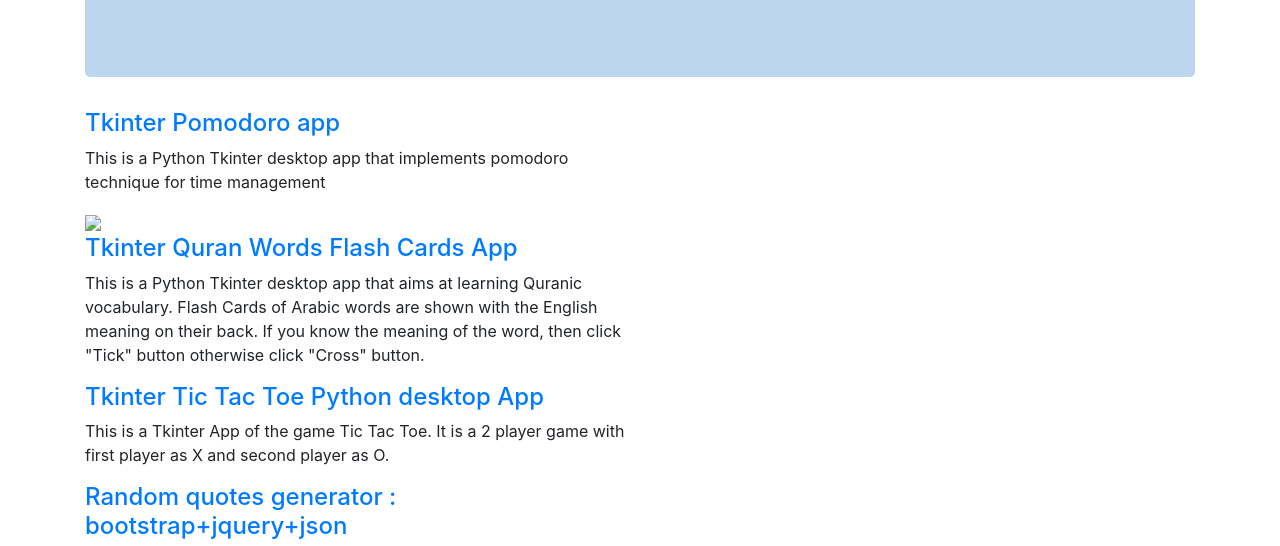
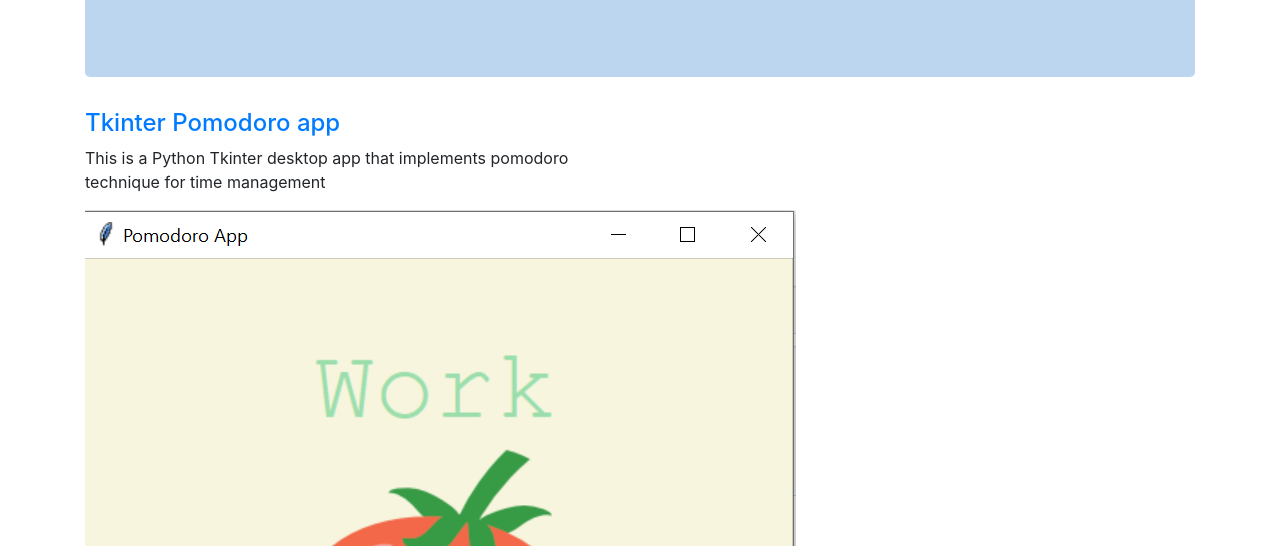
Before and after one commit to TayyabaK/TayyabaK.github.io, a plain HTML site: page index.html in a window 1280 px wide. Shown: the part 233-779 px from the top of the page. Drawn offline with nearby package versions, Linux system fonts and the light colour scheme.

Commit message:
Update index.html

```diff
--- a/index.html
+++ b/index.html
@@ -51,7 +51,7 @@
 
         <h4><a href="https://github.com/TayyabaK/pomodoro">Tkinter Pomodoro app </a></h4>
 		<p style="text-align: left;">This is a Python Tkinter desktop app that implements pomodoro technique for time management</p>
-		<img src="pomodoro.png"> </img>
+		<img src="images/pomodoro.png"> </img>
 
       <h4><a href="https://github.com/TayyabaK/QuranWordsFlashCards">Tkinter Quran Words Flash Cards
 App </a></h4>
```
